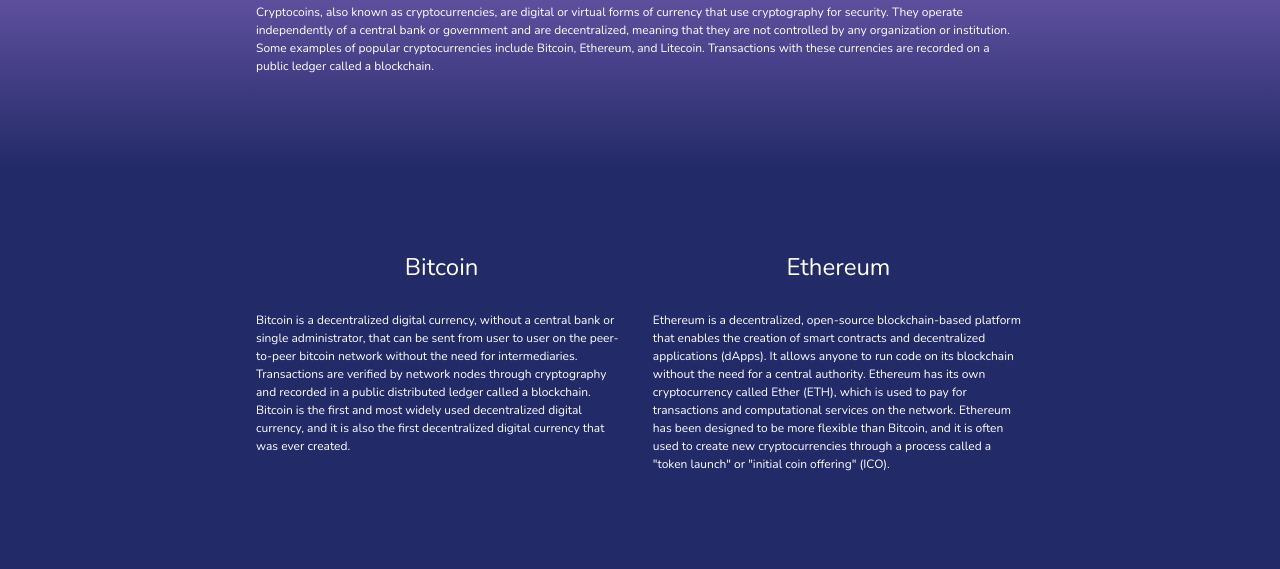
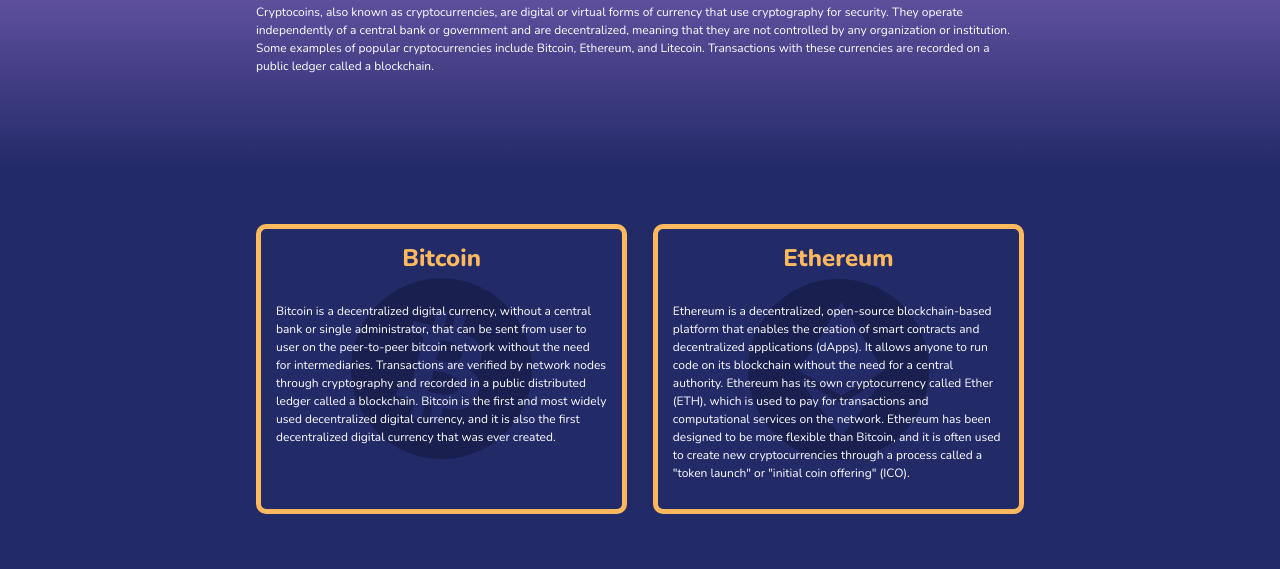
Before and after one commit to AgusContino/rocket-crypto-site, a plain HTML site: page html/intro.html in a window 1280 px wide. Shown: the part 231-800 px from the top of the page. Drawn offline with nearby package versions, Linux system fonts and the light colour scheme.

Commit message:
retoque de estilos en intro

```diff
--- a/scss/_sections.scss
+++ b/scss/_sections.scss
@@ -90,12 +90,34 @@ h3 {
 
 .mainCoin__btc {
 	width: 50%;
+	padding: 15px;
 	margin: 0 1vw 0 0;
+	border: 5px solid $main__color-5;
+	border-radius: 10px;
+	background-image: url(../media/btc-transparent.png);
+	background-repeat: no-repeat;
+	background-position: center;
+	background-size: 50%;
+	h2{
+		color: $main__color-5;
+		font-weight: 800;
+	}
 }
 
 .mainCoin__eth {
 	width: 50%;
+	padding: 15px;
 	margin: 0 0 0 1vw;
+	border: 5px solid $main__color-5;
+	border-radius: 10px;
+	background-image: url(../media/eth-transparent.png);
+	background-repeat: no-repeat;
+	background-position: center;
+	background-size: 50%;
+	h2{
+		color: $main__color-5;
+		font-weight: 800;
+	}
 }
 
 .altCoins__cardsContainer {
```
Also changed, not shown: css/style.css, media/btc-transparent.png (added), media/eth-transparent.png (added), 1 other file.
